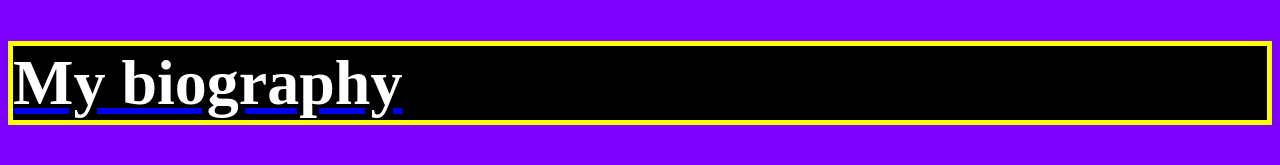
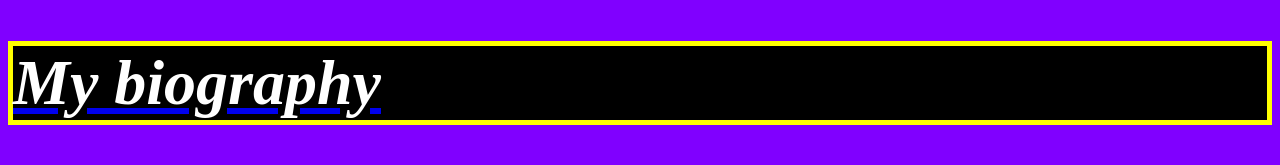
Before and after one commit to rustuefegun/rustuefegun_.github.io, a plain HTML site: page index.html in a window 1280 px wide. Shown: the part 460-625 px from the top of the page. Drawn offline with Linux system fonts and the light colour scheme.

Commit message:
Update index.html

```diff
--- a/index.html
+++ b/index.html
@@ -34,7 +34,7 @@
    <img width="250" height="250" src="https://i2.milimaj.com/i/milliyet/75/0x410/5f50e28d55428016e0466067.jpg">
 </a>
     <div style="background-color: black; font-size:2em">
-<a href="page2.html"><h1 style="border:5px solid yellow; color:white;">My biography</h1></a>
+        <a href="page2.html"><h1 style="border:5px solid yellow; color:white;"><i>My biography</i></h1></a>
 </div>
 <img width="250" height="200" src="https://eksiup.com/s1/85696be3d46.png">
                                                                          <hr>
```
